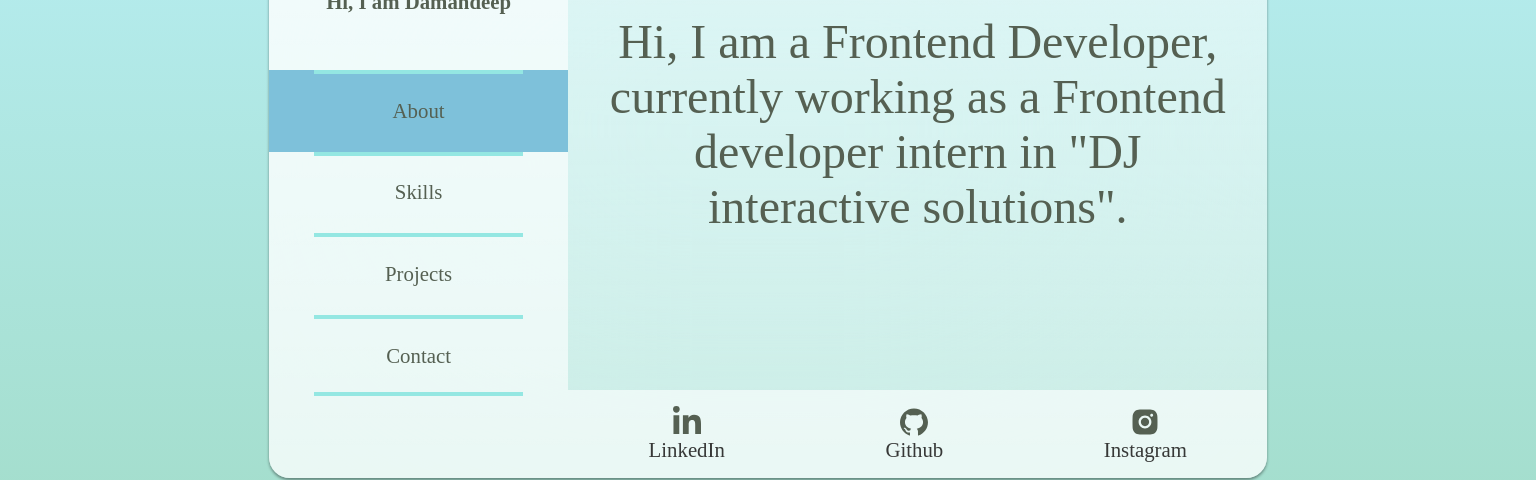
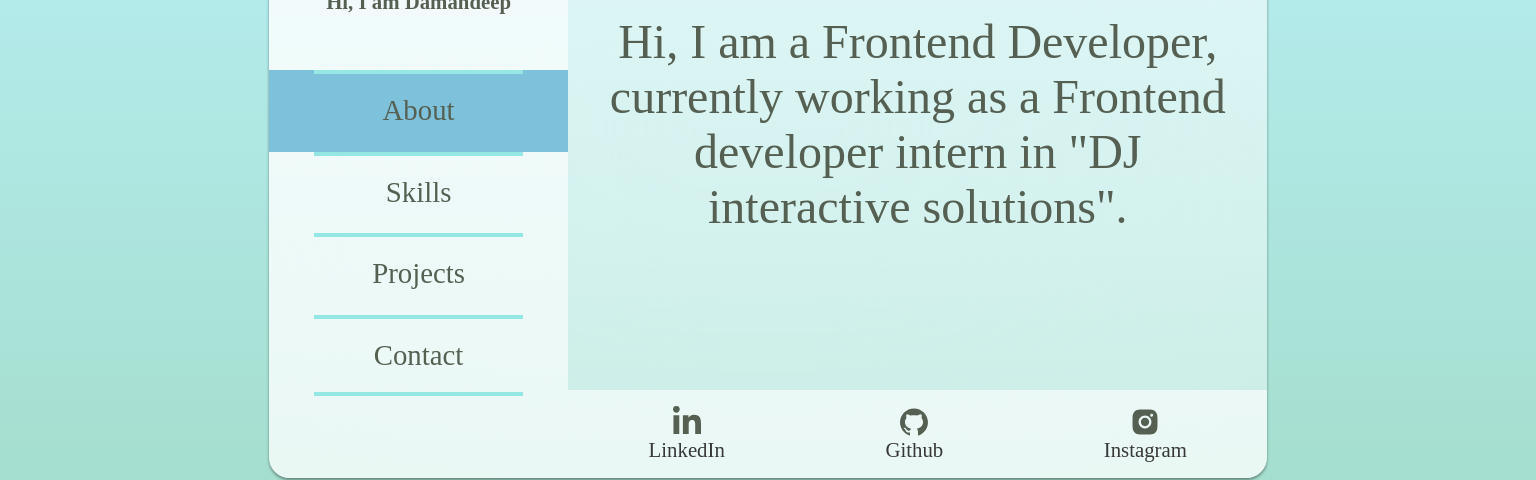
Before and after one commit to daman-kinra/portfolio, a React (Create React App) app: page / in a window 1536 px wide. Shown: the part 262-742 px from the top of the page. Built offline with nearby package versions, Linux system fonts and the light colour scheme.

Commit message:
UPDATED: font size for big screens

```diff
--- a/src/Styles/Home.scss
+++ b/src/Styles/Home.scss
@@ -365,6 +365,7 @@ main {
     height: 20%;
     a {
       height: 100%;
+      font-size: 1.8rem;
     }
   }
   .content.skills {
```
Also changed, not shown: 1 other file (tests, documents, lock files or other folders).
